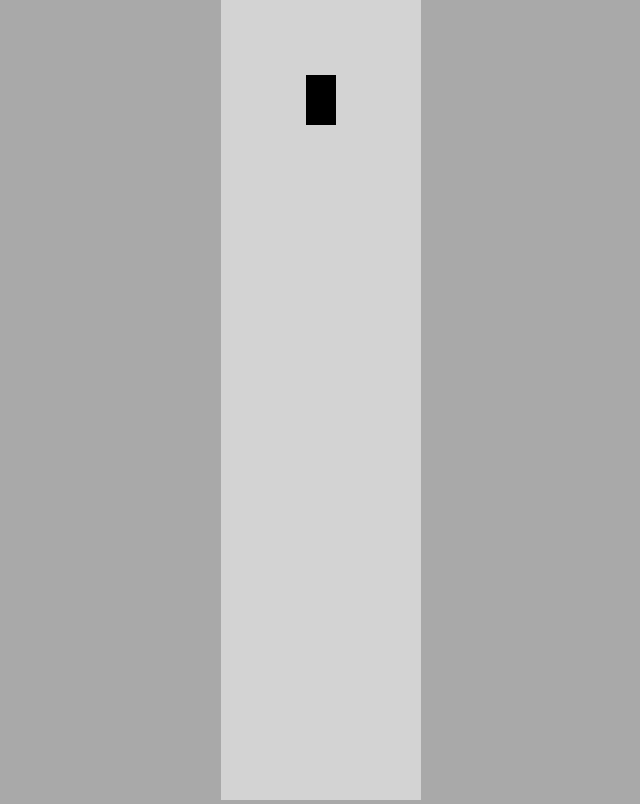
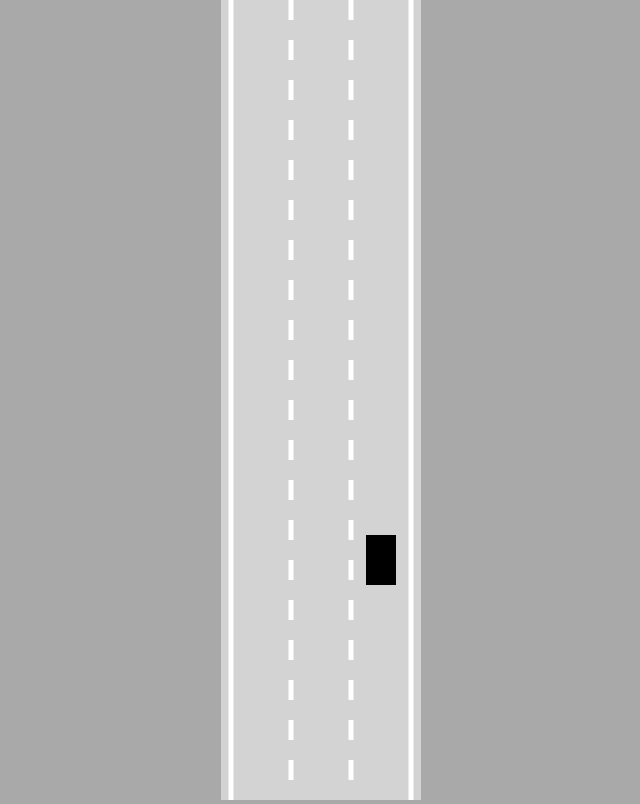
Before and after one commit to aswin-code/selfdrivingcaar, a plain HTML site: page index.html in a window 1280 px wide. Shown: the whole page, without its empty margins (319-959 px from the left). Drawn offline with Linux system fonts and the light colour scheme.

Commit message:
road completed

```diff
--- a/index.html
+++ b/index.html
@@ -12,7 +12,8 @@
 <body>
     <canvas id="myCanvas">
     </canvas>
-
+    <script src="utils.js"></script>
+    <script src="road.js"></script>
     <script src="controls.js"></script>
     <script src="car.js"></script>
     <script src="script.js"></script>
--- /dev/null
+++ b/road.js
@@ -0,0 +1,51 @@
+class Road {
+    constructor(x, width, laneCount = 3) {
+        this.x = x
+        this.width = width;
+        this.laneCount = laneCount;
+
+        this.left = x - width / 2
+        this.right = x + width / 2;
+        const infinity = 1000000;
+        this.top = infinity;
+        this.bottom = -infinity;
+        const topLeft = { x: this.left, y: this.top }
+        const topRight = { x: this.right, y: this.top }
+        const bottomLeft = { x: this.left, y: this.bottom }
+        const bottomRight = { x: this.right, y: this.bottom }
+        this.borders = [
+            [topLeft, bottomLeft],
+            [topRight, bottomRight]
+        ]
+    }
+    getLaneCenter(laneIndex) {
+        const laneWidth = this.width / this.laneCount;
+        return this.left + laneWidth / 2 + Math.min(laneIndex, this.laneCount - 1) * laneWidth
+    }
+    draw(ctx) {
+        ctx.lineWidth = 5;
+        ctx.strokeStyle = "white";
+        for (let i = 1; i <= this.laneCount - 1; i++) {
+            const x = lerp(
+                this.left,
+                this.right,
+                i / this.laneCount
+            )
+            ctx.setLineDash([20, 20])
+            ctx.beginPath();
+            ctx.moveTo(x, this.top);
+            ctx.lineTo(x, this.bottom);
+            ctx.stroke();
+        }
+        ctx.setLineDash([])
+        this.borders.forEach(border => {
+            ctx.beginPath();
+            ctx.moveTo(border[0].x, border[0].y);
+            ctx.lineTo(border[1].x, border[1].y);
+            ctx.stroke();
+        })
+
+
+    }
+
+}
--- a/script.js
+++ b/script.js
@@ -3,13 +3,17 @@ const canvas = document.getElementById('myCanvas');
 canvas.width = 200;
 
 const ctx = canvas.getContext('2d');
-
-const car = new Car(100, 100, 30, 50);
+const road = new Road(canvas.width / 2, canvas.width * 0.9)
+const car = new Car(road.getLaneCenter(3), 100, 30, 50);
 
 animate();
 function animate() {
     car.update();
     canvas.height = window.innerHeight;
+    ctx.save();
+    ctx.translate(0, -car.y + canvas.height * 0.7)
+    road.draw(ctx)
     car.draw(ctx);
+    ctx.restore();
     requestAnimationFrame(animate);
 }
--- /dev/null
+++ b/utils.js
@@ -0,0 +1,4 @@
+function lerp(a, b, t) {
+    return a + (b - a) * t
+
+}
```
